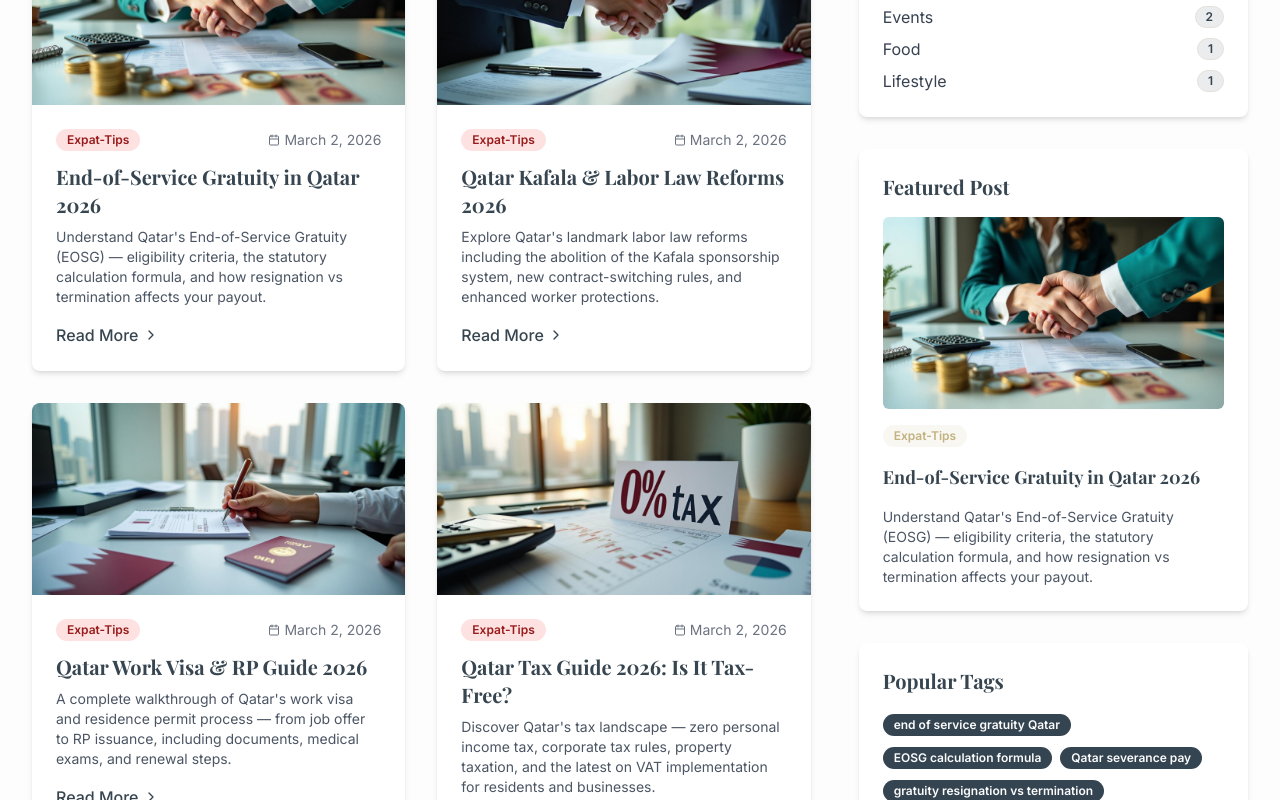
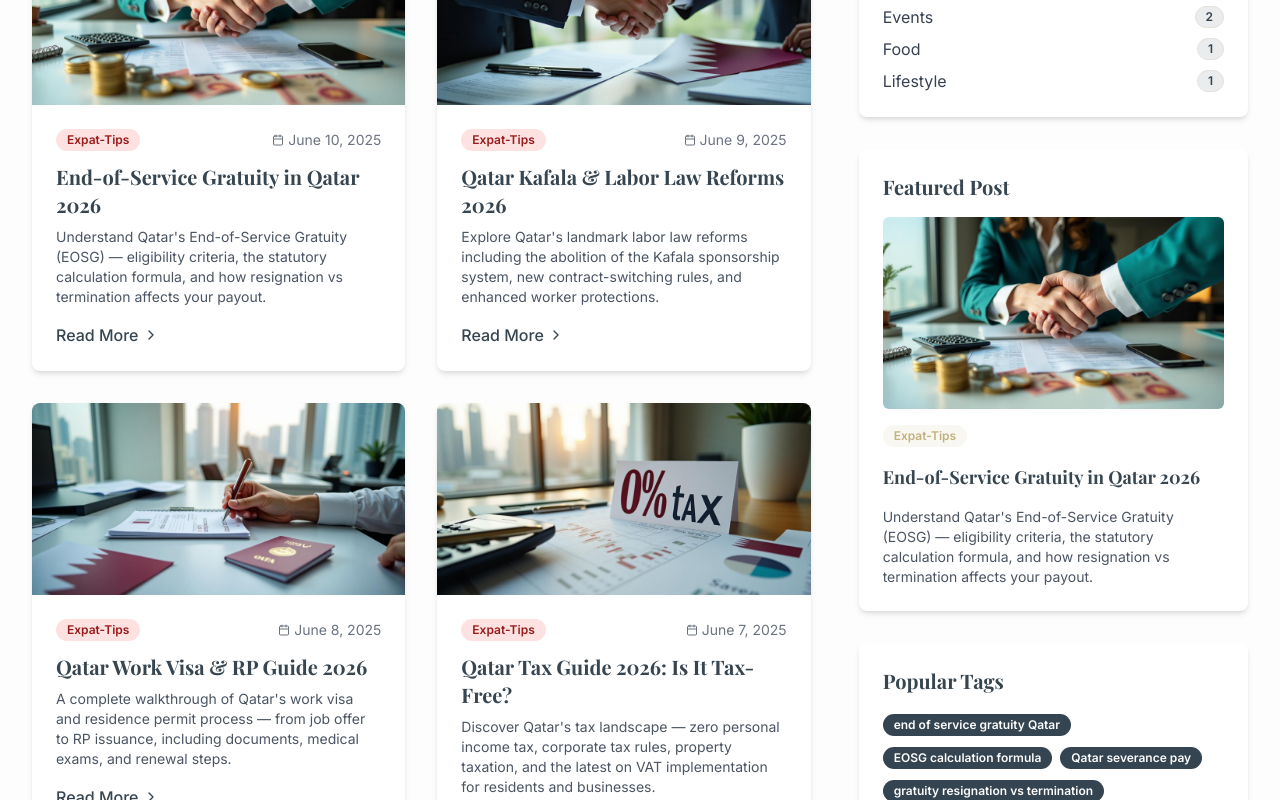
Before and after one commit to ikfaz/doha-discover-hub, a React (Vite) app: page /blog in a window 1280 px wide. Shown: the part 580-1380 px from the top of the page. Built offline with nearby package versions, Linux system fonts and the light colour scheme.

Commit message:
fix(seo): restore staggered publish dates and sitemap lastmod

```diff
--- a/src/data/articles/blog-meta.ts
+++ b/src/data/articles/blog-meta.ts
@@ -56,8 +56,8 @@ export const blogMetaPosts: Record<string, BlogMetaData> = {
     'end-of-service-gratuity-qatar-2025': {
       id: '61',
       title: 'End-of-Service Gratuity in Qatar 2026',
-      date: 'March 2, 2026',
-      isoDate: '2026-03-02',
+      date: 'June 10, 2025',
+      isoDate: '2025-06-10',
       metaDescription: 'Calculate your end-of-service gratuity in Qatar. Complete 2026 guide to EOSG eligibility, calculation formula, and resignation vs termination payouts.',
       excerpt: 'Understand Qatar\'s End-of-Service Gratuity (EOSG) — eligibility criteria, the statutory calculation formula, and how resignation vs termination affects your payout.',
       author: 'Experience Doha Team',
@@ -70,8 +70,8 @@ export const blogMetaPosts: Record<string, BlogMetaData> = {
     'qatar-labor-law-reforms-2025': {
       id: '60',
       title: 'Qatar Kafala & Labor Law Reforms 2026',
-      date: 'March 2, 2026',
-      isoDate: '2026-03-02',
+      date: 'June 9, 2025',
+      isoDate: '2025-06-09',
       metaDescription: 'Qatar Kafala reforms 2026: new labor mobility rules, contract switching, exit permits abolished. Complete guide for expat workers in Doha.',
       excerpt: 'Explore Qatar\'s landmark labor law reforms including the abolition of the Kafala sponsorship system, new contract-switching rules, and enhanced worker protections.',
       author: 'Experience Doha Team',
@@ -84,8 +84,8 @@ export const blogMetaPosts: Record<string, BlogMetaData> = {
     'qatar-work-visa-guide-2025': {
       id: '59',
       title: 'Qatar Work Visa & RP Guide 2026',
-      date: 'March 2, 2026',
-      isoDate: '2026-03-02',
+      date: 'June 8, 2025',
+      isoDate: '2025-06-08',
       metaDescription: 'Step-by-step Qatar work visa and residence permit guide 2026. Requirements, processing times, medical tests, and RP renewal for expats.',
       excerpt: 'A complete walkthrough of Qatar\'s work visa and residence permit process — from job offer to RP issuance, including documents, medical exams, and renewal steps.',
       author: 'Experience Doha Team',
@@ -98,8 +98,8 @@ export const blogMetaPosts: Record<string, BlogMetaData> = {
     'qatar-tax-guide-2025': {
       id: '58',
       title: 'Qatar Tax Guide 2026: Is It Tax-Free?',
-      date: 'March 2, 2026',
-      isoDate: '2026-03-02',
+      date: 'June 7, 2025',
+      isoDate: '2025-06-07',
       metaDescription: 'Is Qatar really tax-free? 2026 guide to income tax, corporate tax, property tax, and the VAT outlook for expats and businesses in Doha.',
       excerpt: 'Discover Qatar\'s tax landscape — zero personal income tax, corporate tax rules, property taxation, and the latest on VAT implementation for residents and businesses.',
       author: 'Experience Doha Team',
@@ -112,8 +112,8 @@ export const blogMetaPosts: Record<string, BlogMetaData> = {
     'expat-salaries-doha-2025': {
       id: '57',
       title: 'Expat Salaries in Doha 2026: By Role',
-      date: 'March 2, 2026',
-      isoDate: '2026-03-02',
+      date: 'June 6, 2025',
+      isoDate: '2025-06-06',
       metaDescription: 'Average expat salaries in Doha 2026 by role: engineering, finance, healthcare, IT. Salary benchmarks, packages, and negotiation tips for Qatar.',
       excerpt: 'Comprehensive salary data for expat roles in Doha — benchmarks across industries, typical compensation packages, housing allowances, and negotiation strategies.',
       author: 'Experience Doha Team',
@@ -126,8 +126,8 @@ export const blogMetaPosts: Record<string, BlogMetaData> = {
     'job-market-qatar-2025': {
       id: '56',
       title: 'Qatar Job Market for Foreigners 2026',
-      date: 'March 2, 2026',
-      isoDate: '2026-03-02',
+      date: 'June 5, 2025',
+      isoDate: '2025-06-05',
       metaDescription: 'Qatar job market 2026: top industries hiring, salary trends, job search strategies, and CV tips for foreigners seeking employment in Doha.',
       excerpt: 'Navigate Qatar\'s job market as a foreigner — discover top hiring industries, in-demand roles, effective job search strategies, and how to craft a winning CV.',
       author: 'Experience Doha Team',
@@ -140,8 +140,8 @@ export const blogMetaPosts: Record<string, BlogMetaData> = {
     'housing-rent-doha-2025': {
       id: '55',
       title: 'Housing & Rent Prices in Doha 2026',
-      date: 'March 2, 2026',
-      isoDate: '2026-03-02',
+      date: 'June 4, 2025',
+      isoDate: '2025-06-04',
       metaDescription: 'Doha rent prices 2026: apartments and villas in West Bay, The Pearl, Al Sadd. Average rents, lease tips, and tenant rights in Qatar.',
       excerpt: 'A detailed look at Doha\'s rental market — average prices by neighborhood, lease negotiation tips, tenant rights, and what to expect when renting in Qatar.',
       author: 'Experience Doha Team',
@@ -168,8 +168,8 @@ export const blogMetaPosts: Record<string, BlogMetaData> = {
     'alcohol-guide-doha': {
       id: '53',
       title: 'Alcohol Rules in Qatar 2026: Full Guide',
-      date: 'March 2, 2026',
-      isoDate: '2026-03-02',
+      date: 'June 2, 2025',
+      isoDate: '2025-06-02',
       metaDescription: 'Qatar alcohol laws 2026: QDC permit guide, hotel bar rules, drinking age, prices, and penalties. Everything expats and tourists need to know.',
       excerpt: 'Complete guide to alcohol in Qatar — QDC liquor permits, legal hotel bars, drinking age, prices, Ramadan rules, and penalties for violations.',
       author: 'Experience Doha Team',
@@ -182,8 +182,8 @@ export const blogMetaPosts: Record<string, BlogMetaData> = {
     'remote-work-cafes-doha-guide': {
       id: '52',
       title: 'Best Remote Work Cafes in Doha 2026',
-      date: 'March 2, 2026',
-      isoDate: '2026-03-02',
+      date: 'June 1, 2025',
+      isoDate: '2025-06-01',
       metaDescription: 'Best remote work cafes in Doha 2026: WiFi speeds, power outlets, coffee prices. Top spots for freelancers and digital nomads in Qatar.',
       excerpt: 'Discover the best cafes for remote work in Doha — rated by WiFi speed, seating comfort, coffee quality, and noise level for productive work sessions.',
       author: 'Experience Doha Team',
@@ -196,8 +196,8 @@ export const blogMetaPosts: Record<string, BlogMetaData> = {
     'gyms-fitness-doha-guide': {
       id: '51',
       title: 'Gyms & Fitness in Doha 2026: Full Guide',
-      date: 'March 2, 2026',
-      isoDate: '2026-03-02',
+      date: 'May 31, 2025',
+      isoDate: '2025-05-31',
       metaDescription: 'Best gyms in Doha 2026: membership prices, ladies-only facilities, CrossFit, yoga, and outdoor fitness options across Qatar.',
       excerpt: 'Your complete guide to gyms and fitness in Doha — compare memberships, discover ladies-only gyms, CrossFit boxes, yoga studios, and outdoor fitness trends.',
       author: 'Experience Doha Team',
@@ -210,8 +210,8 @@ export const blogMetaPosts: Record<string, BlogMetaData> = {
     'hiring-maid-nanny-qatar-guide': {
       id: '50',
       title: 'Hiring a Maid or Nanny in Qatar 2026',
-      date: 'March 2, 2026',
-      isoDate: '2026-03-02',
+      date: 'May 30, 2025',
+      isoDate: '2025-05-30',
       metaDescription: 'Hiring a maid or nanny in Qatar 2026: legal requirements, visa costs, salary ranges, contracts, and agency vs direct hire comparison.',
       excerpt: 'Complete legal guide to hiring domestic workers in Qatar — from visa sponsorship and salary benchmarks to contracts, agencies, and your obligations as an employer.',
       author: 'Experience Doha Team',
@@ -224,8 +224,8 @@ export const blogMetaPosts: Record<string, BlogMetaData> = {
     'pet-import-qatar-guide': {
       id: '49',
       title: 'Pet Import Rules in Qatar 2026: Guide',
-      date: 'March 2, 2026',
-      isoDate: '2026-03-02',
+      date: 'May 29, 2025',
+      isoDate: '2025-05-29',
       metaDescription: 'Pet import Qatar 2026: required vaccinations, WOAH health certificates, quarantine rules, and best veterinary clinics in Doha for cats and dogs.',
       excerpt: 'Everything you need to know about bringing pets to Qatar — import requirements, vaccination schedules, quarantine procedures, and top veterinary clinics in Doha.',
       author: 'Experience Doha Team',
@@ -238,8 +238,8 @@ export const blogMetaPosts: Record<string, BlogMetaData> = {
     'doha-metro-2025-guide': {
       id: '48',
       title: 'Doha Metro Guide 2026: Map & Fares',
-      date: 'March 2, 2026',
-      isoDate: '2026-03-02',
+      date: 'May 28, 2025',
+      isoDate: '2025-05-28',
       metaDescription: 'Doha Metro guide 2026: new Lusail tram, Gold Line expansion, fares, stations, and travel card options. Complete network map and tips.',
       excerpt: 'Navigate Doha by metro — complete guide to routes, new line expansions, fare zones, travel cards, and tips for using Qatar\'s modern rail network.',
       author: 'Experience Doha Team',
@@ -266,8 +266,8 @@ export const blogMetaPosts: Record<string, BlogMetaData> = {
     'mobile-plans-qatar-guide': {
       id: '46',
       title: 'Ooredoo vs Vodafone Qatar 2026: Plans',
-      date: 'March 2, 2026',
-      isoDate: '2026-03-02',
+      date: 'May 26, 2025',
+      isoDate: '2025-05-26',
       metaDescription: 'Ooredoo vs Vodafone Qatar 2026: best mobile plans, data packages, 5G coverage, tourist SIM cards, and roaming costs compared.',
       excerpt: 'Compare Ooredoo and Vodafone mobile plans in Qatar — data packages, 5G speeds, tourist SIM options, and which provider offers the best value for expats.',
       author: 'Experience Doha Team',
@@ -308,8 +308,8 @@ export const blogMetaPosts: Record<string, BlogMetaData> = {
     'driving-doha-2025-guide': {
       id: '43',
       title: 'Driving in Doha 2026: Rules & Tips',
-      date: 'March 2, 2026',
-      isoDate: '2026-03-02',
+      date: 'May 23, 2025',
+      isoDate: '2025-05-23',
       metaDescription: 'Driving in Doha 2026: traffic rules, license conversion, speed cameras, parking tips, and road safety guide for expats and tourists.',
       excerpt: 'Survive Doha traffic — complete guide to driving rules, license conversion, speed cameras, fuel prices, parking, and road safety tips for Qatar.',
       author: 'Experience Doha Team',
@@ -336,8 +336,8 @@ export const blogMetaPosts: Record<string, BlogMetaData> = {
     'qatar-visa-rules-expats-2025': {
       id: '41',
       title: 'Qatar Visa Rules for Expats 2026',
-      date: 'March 2, 2026',
-      isoDate: '2026-03-02',
+      date: 'May 20, 2025',
+      isoDate: '2025-05-20',
       metaDescription: 'Qatar visa rules 2026: work permits, family sponsorship, golden visa, tourist visas. Complete immigration guide for expats moving to Doha.',
       excerpt: 'Navigate Qatar\'s updated visa system — work permits, family sponsorship, golden permanent residency, and tourist visa rules explained for expats and visitors.',
       author: 'Experience Doha Team',
@@ -350,8 +350,8 @@ export const blogMetaPosts: Record<string, BlogMetaData> = {
     'international-schools-qatar-2025': {
       id: '40',
       title: 'International Schools Qatar 2026: Fees',
-      date: 'March 2, 2026',
-      isoDate: '2026-03-02',
+      date: 'May 19, 2025',
+      isoDate: '2025-05-19',
       metaDescription: 'International schools in Qatar 2026: fees, waitlists, curriculum options (IB, British, American), and application tips for expat families in Doha.',
       excerpt: 'Find the right school for your child in Qatar — compare fees, curricula (IB, British, American), waitlist strategies, and application timelines across Doha.',
       author: 'Experience Doha Team',
@@ -378,8 +378,8 @@ export const blogMetaPosts: Record<string, BlogMetaData> = {
     'cost-of-living-doha-2025': {
       id: '38',
       title: 'Cost of Living in Doha 2026: Budget Guide',
-      date: 'March 2, 2026',
-      isoDate: '2026-03-02',
+      date: 'May 17, 2025',
+      isoDate: '2025-05-17',
       metaDescription: 'Cost of living in Doha 2026: rent, groceries, transport, utilities, and hidden costs. Realistic monthly budget breakdown for expats in Qatar.',
       excerpt: 'A realistic breakdown of living costs in Doha — rent, food, transport, utilities, schooling, and hidden expenses that every expat should budget for in 2026.',
       author: 'Experience Doha Team',
@@ -431,8 +431,8 @@ export const blogMetaPosts: Record<string, BlogMetaData> = {
     'women-driving-qatar-guide': {
       id: '34',
       title: 'Can Women Drive in Qatar? 2026 Guide',
-      date: 'March 2, 2026',
-      isoDate: '2026-03-02',
+      date: 'May 13, 2025',
+      isoDate: '2025-05-13',
       metaDescription: 'Can women drive in Qatar? Yes — complete 2026 guide for tourists and expats. License rules, rental cars, safety tips, and driving rights for women.',
       excerpt: 'Women can legally drive in Qatar with no restrictions. Learn about license requirements, car rental rules, safety, and practical driving tips for female expats.',
       author: 'Experience Doha Team',
@@ -457,8 +457,8 @@ export const blogMetaPosts: Record<string, BlogMetaData> = {
     'prostitution-laws-doha-qatar-guide': {
       id: '32',
       title: 'Is Prostitution Legal in Qatar? 2026',
-      date: 'March 2, 2026',
-      isoDate: '2026-03-02',
+      date: 'May 11, 2025',
+      isoDate: '2025-05-11',
       metaDescription: 'Is prostitution legal in Qatar? No — complete 2026 guide to laws, penalties, escort scams, and safety tips for tourists visiting Doha.',
       excerpt: 'Prostitution is strictly illegal in Qatar. Understand the laws, severe penalties, common online scams, and how to stay safe as a tourist in Doha.',
       author: 'Experience Doha Team',
@@ -561,8 +561,8 @@ export const blogMetaPosts: Record<string, BlogMetaData> = {
     'fifa-u17-world-cup-qatar-2025': {
       id: '24',
       title: 'FIFA U-17 World Cup Qatar 2026 Guide',
-      date: 'March 2, 2026',
-      isoDate: '2026-03-02',
+      date: 'May 3, 2025',
+      isoDate: '2025-05-03',
       metaDescription: 'FIFA U-17 World Cup Qatar 2026: 48 teams, 104 matches, ticket prices, stadiums, and fan guide. How to attend youth football\'s biggest event.',
       excerpt: 'Everything about the FIFA U-17 World Cup Qatar 2025 — expanded 48-team format, ticket purchasing, stadium access, and fan experience in Doha.',
       author: 'Experience Doha Team',
@@ -600,8 +600,8 @@ export const blogMetaPosts: Record<string, BlogMetaData> = {
     'katara-cultural-village-events-2025': {
       id: '21',
       title: 'Katara Cultural Village Events 2026',
-      date: 'March 2, 2026',
-      isoDate: '2026-03-02',
+      date: 'April 30, 2025',
+      isoDate: '2025-04-30',
       metaDescription: 'Katara Cultural Village events 2026: Dhow Festival, Jazz Festival, art exhibitions, and year-round activities. Plan your cultural visit to Doha.',
       excerpt: 'Discover Katara Cultural Village\'s 2025 events calendar — from the Dhow Festival and Jazz Festival to year-round art exhibitions and performances in Doha.',
       author: 'Experience Doha Team',
```
Also changed, not shown: 1 other file (tests, documents, lock files or other folders).
